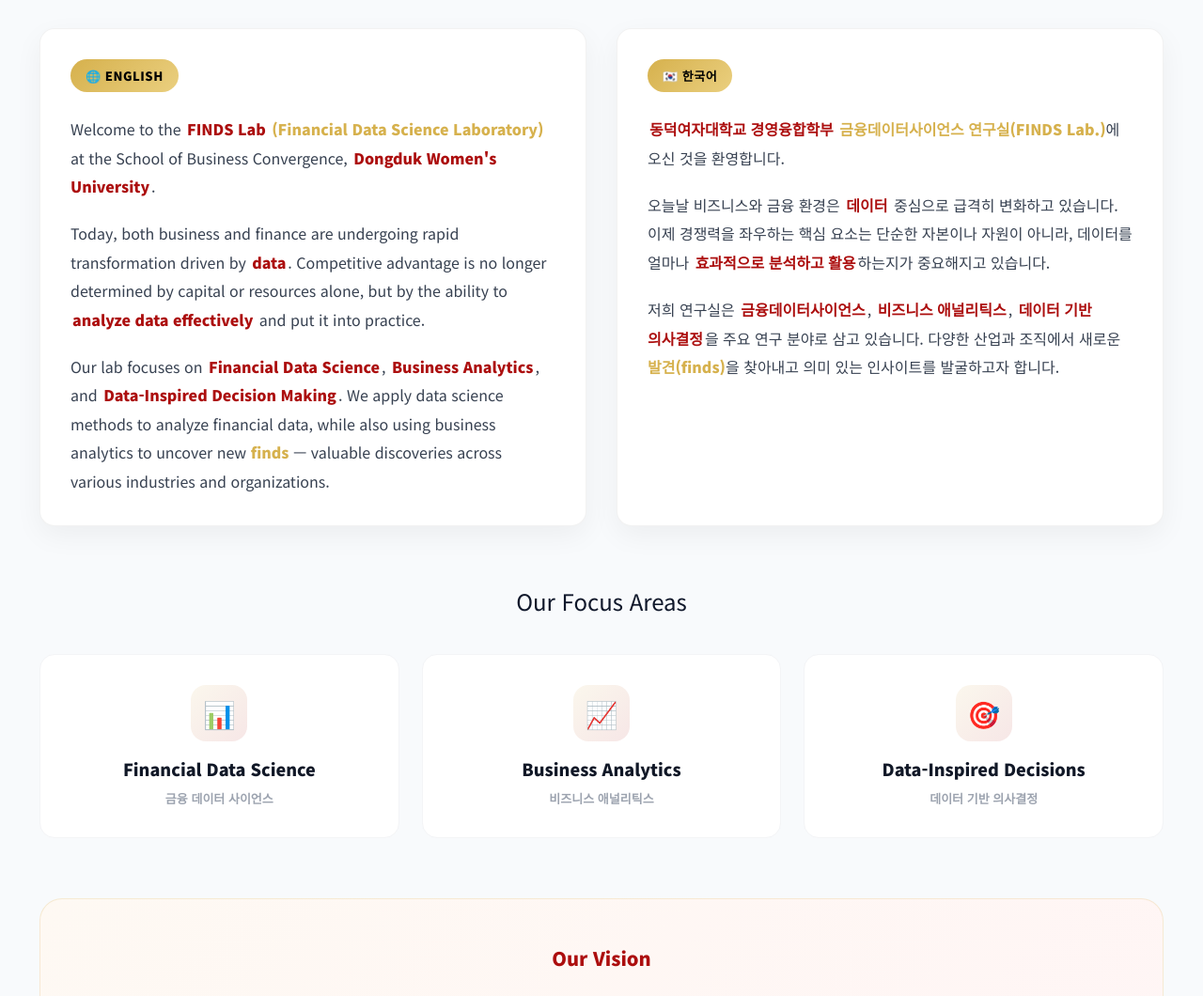
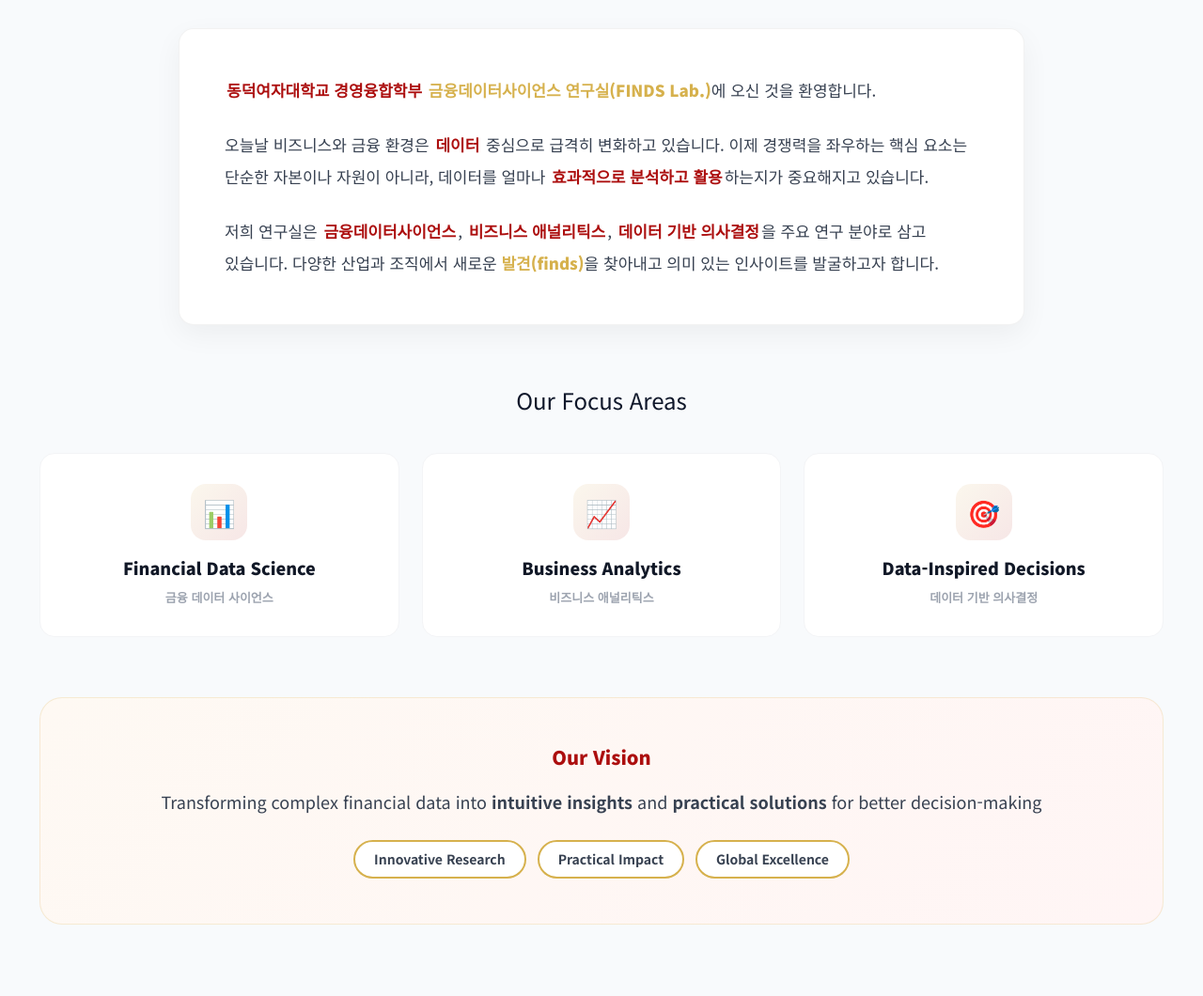
Before and after one commit to FinDS-Lab/site, a Jekyll site: the page built from about-introduction.html, in a window 1280 px wide and 1400 px high. Shown: the part 340-1400 px from the top of the window at 94% size. Built offline with Jekyll 4.4.1, drawn with Linux system fonts in a browser that asks for light colours; nearby versions of some CDN libraries.

Commit message:
Update about-introduction.html

```diff
--- a/about-introduction.html
+++ b/about-introduction.html
@@ -40,42 +40,31 @@
     --red-dark: rgb(127, 10, 10);
   }
 
-  /* Language Section Card */
-  .lang-section {
+  /* Main Content Section */
+  .content-section {
     background: white;
     border-radius: 1rem;
-    padding: 2rem;
+    padding: 3rem;
     box-shadow: 0 10px 30px rgba(0,0,0,0.05);
     border: 1px solid rgba(0,0,0,0.05);
-    transition: transform 0.3s, box-shadow 0.3s;
+    max-width: 900px;
+    margin: 0 auto;
   }
 
-  .lang-section:hover {
-    transform: translateY(-5px);
-    box-shadow: 0 20px 40px rgba(0,0,0,0.08);
+  @media (max-width: 768px) {
+    .content-section {
+      padding: 2rem 1.5rem;
     }
-
-  /* Language Label */
-  .lang-label {
-    display: inline-flex;
-    align-items: center;
-    gap: 8px;
-    padding: 8px 16px;
-    background: linear-gradient(135deg, var(--gold) 0%, var(--gold-light) 100%);
-    color: #000;
-    border-radius: 999px;
-    font-weight: 900;
-    font-size: 13px;
-    letter-spacing: 0.5px;
-    margin-bottom: 24px;
   }
 
   /* Text Styles */
   .intro-text {
-    font-size: 16px;
-    line-height: 1.9;
+    font-size: 17px;
+    line-height: 2;
     color: #374151;
-    margin-bottom: 20px;
+    margin-bottom: 24px;
+    word-break: keep-all;
+    line-break: strict;
   }
 
   .intro-text:last-child {
@@ -194,20 +183,10 @@
     border: 2px solid var(--gold);
   }
 
-  /* Korean text optimization */
-  .ko-text {
-    word-break: keep-all;
-    line-break: strict;
-  }
-
   @media (max-width: 768px) {
-    .lang-section {
-      padding: 1.5rem;
-    }
-
     .intro-text {
       font-size: 15px;
-      line-height: 1.85;
+      line-height: 1.9;
     }
 
     .vision-section {
@@ -221,61 +200,29 @@
 </style>
 
 <!-- ===== Main Content ===== -->
-<section class="max-w-7xl mx-auto px-4 mt-8">
-  <!-- Language Split Layout -->
-  <div class="grid lg:grid-cols-2 gap-8">
-    <!-- English Section -->
-    <div class="lang-section">
-      <span class="lang-label">🌐 ENGLISH</span>
-
+<section class="max-w-7xl mx-auto px-4 mt-8 pb-8">
+  <!-- Main Content -->
+  <div class="content-section">
     <p class="intro-text">
-        Welcome to the <span class="highlight">FINDS Lab</span>
-        <span class="highlight-gold">(Financial Data Science Laboratory)</span> at the
-        School of Business Convergence, <span class="highlight">Dongduk Women's University</span>.
-      </p>
-
-      <p class="intro-text">
-        Today, both business and finance are undergoing rapid transformation driven by
-        <span class="highlight">data</span>. Competitive advantage is no longer determined
-        by capital or resources alone, but by the ability to <span class="highlight">analyze data
-        effectively</span> and put it into practice.
-      </p>
-
-      <p class="intro-text">
-        Our lab focuses on <span class="highlight">Financial Data Science</span>,
-        <span class="highlight">Business Analytics</span>, and
-        <span class="highlight">Data-Inspired Decision Making</span>. We apply data science
-        methods to analyze financial data, while also using business analytics to uncover new
-        <span class="highlight-gold">finds</span> — valuable discoveries across various industries
-        and organizations.
-      </p>
-    </div>
-
-    <!-- Korean Section -->
-    <div class="lang-section">
-      <span class="lang-label">🇰🇷 한국어</span>
-
-      <p class="intro-text ko-text">
       <span class="highlight">동덕여자대학교 경영융합학부</span>
       <span class="highlight-gold">금융데이터사이언스 연구실(FINDS Lab.)</span>에
       오신 것을 환영합니다.
     </p>
 
-      <p class="intro-text ko-text">
+    <p class="intro-text">
       오늘날 비즈니스와 금융 환경은 <span class="highlight">데이터</span> 중심으로
       급격히 변화하고 있습니다. 이제 경쟁력을 좌우하는 핵심 요소는 단순한 자본이나 자원이 아니라,
       데이터를 얼마나 <span class="highlight">효과적으로 분석하고 활용</span>하는지가
       중요해지고 있습니다.
     </p>
 
-      <p class="intro-text ko-text">
+    <p class="intro-text">
       저희 연구실은 <span class="highlight">금융데이터사이언스</span>,
       <span class="highlight">비즈니스 애널리틱스</span>,
       <span class="highlight">데이터 기반 의사결정</span>을 주요 연구 분야로 삼고 있습니다.
       다양한 산업과 조직에서 새로운 <span class="highlight-gold">발견(finds)</span>을
       찾아내고 의미 있는 인사이트를 발굴하고자 합니다.
     </p>
-    </div>
   </div>
 
   <!-- Key Concepts -->
```
Lines whose indentation alone changed are shown as unchanged.
